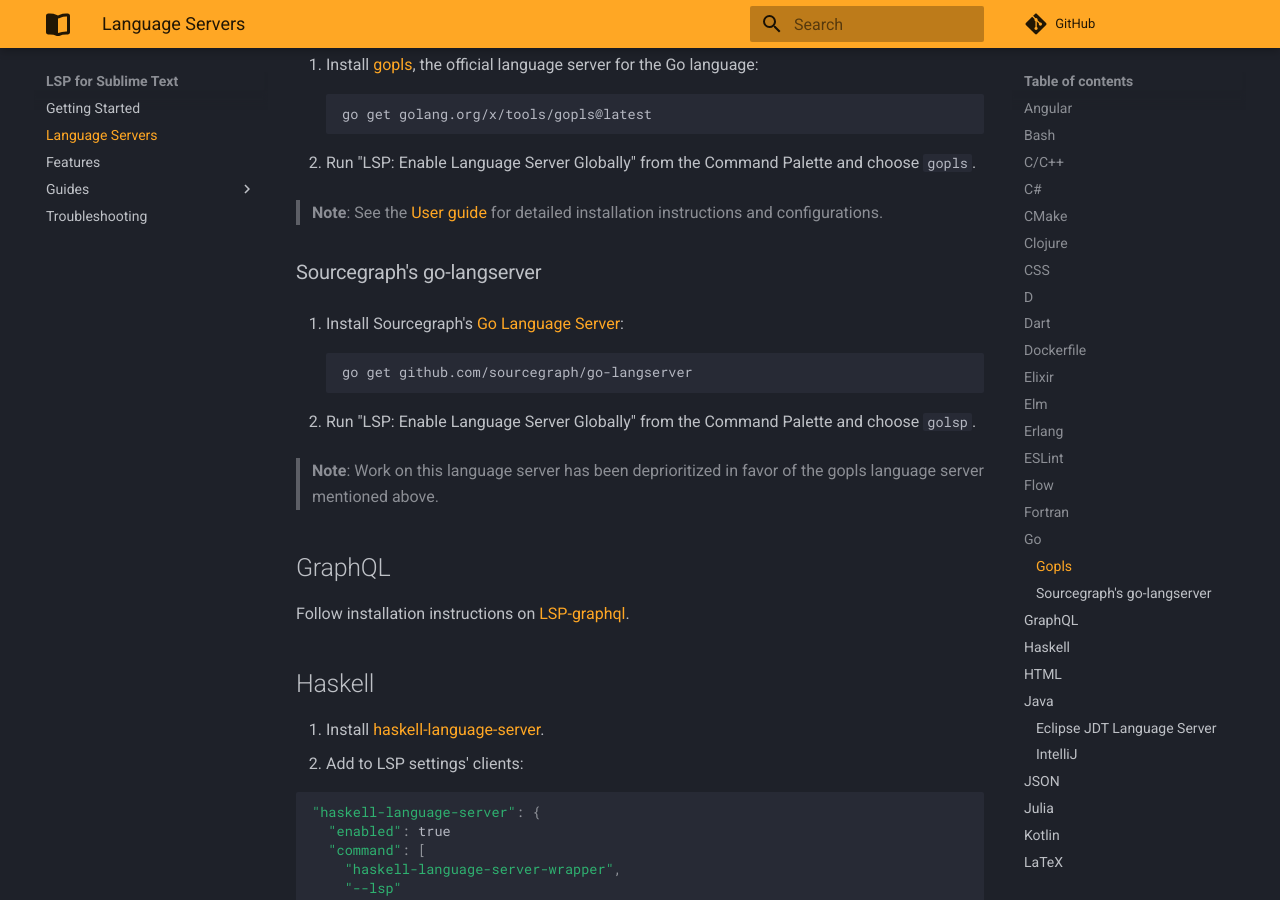
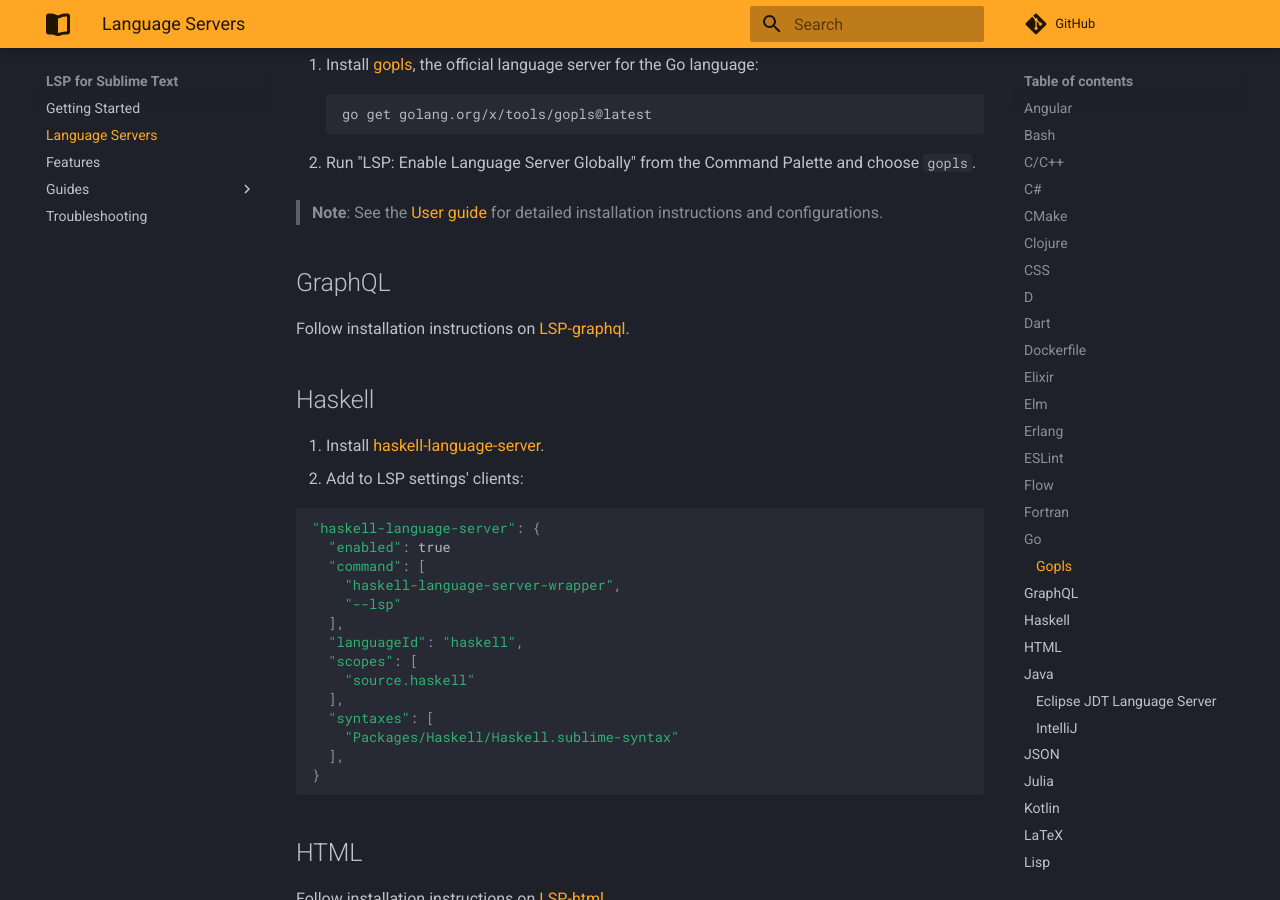
Before and after one commit to sublimelsp/LSP, an MkDocs documentation site: the page built from docs/language_servers.md, in a window 1280 px wide and 900 px high, scrolled down 4015 px. Built offline with MkDocs 1.6.1 and Material for MkDocs 9.7.7, drawn with Linux system fonts in a browser that asks for light colours; comment, search, counter and statistics services are not loaded.

Commit message:
remove deprecated go server

```diff
--- a/docs/language_servers.md
+++ b/docs/language_servers.md
@@ -154,16 +154,6 @@
 2. Run "LSP: Enable Language Server Globally" from the Command Palette and choose `gopls`.
 
 > **Note**: See the [User guide](https://github.com/golang/tools/blob/master/gopls/doc/user.md#user-guide) for detailed installation instructions and configurations.
-
-### Sourcegraph's go-langserver
-
-1. Install Sourcegraph's [Go Language Server](https://github.com/sourcegraph/go-langserver):
-
-        go get github.com/sourcegraph/go-langserver
-
-2. Run "LSP: Enable Language Server Globally" from the Command Palette and choose `golsp`.
-
-> **Note**: Work on this language server has been deprioritized in favor of the gopls language server mentioned above.
 
 ## GraphQL
 
```
